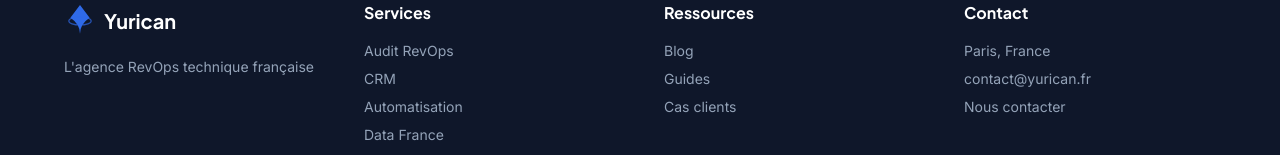
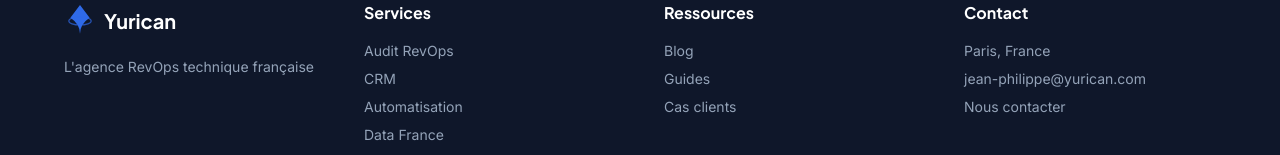
Before and after one commit to orkeen-corp/yurican-agency, a React (Vite) app: page / in a window 1280 px wide. Shown: the part 4415-4570 px from the top of the page. Built offline with nearby package versions, Linux system fonts and the light colour scheme; no server answers.

Commit message:
to jp mail

```diff
--- a/specifications/yurican-landing-page.jsx
+++ b/specifications/yurican-landing-page.jsx
@@ -383,7 +383,7 @@ const YuricanLandingPage = () => {
               <h4 className="font-bold mb-4">Contact</h4>
               <ul className="space-y-2 text-slate-400 text-sm">
                 <li>Paris, France</li>
-                <li><a href="mailto:contact@yurican.fr" className="hover:text-white transition-colors">contact@yurican.fr</a></li>
+                <li><a href="mailto:jean-philippe@yurican.com.fr" className="hover:text-white transition-colors">jean-philippe@yurican.com</a></li>
               </ul>
             </div>
           </div>
--- a/src/components/layout/Footer.tsx
+++ b/src/components/layout/Footer.tsx
@@ -19,7 +19,7 @@ const footerLinks = {
   ],
   contact: [
     { label: 'Paris, France', href: '#', external: false },
-    { label: 'contact@yurican.fr', href: 'mailto:contact@yurican.fr', external: true },
+    { label: 'jean-philippe@yurican.com', href: 'mailto:jean-philippe@yurican.com', external: true },
   ],
 }
 
--- a/src/components/sections/ContactSection.tsx
+++ b/src/components/sections/ContactSection.tsx
@@ -5,8 +5,8 @@ const contactInfo = [
   {
     icon: Mail,
     label: 'Email',
-    value: import.meta.env.VITE_CONTACT_EMAIL || 'contact@yurican.fr',
-    href: `mailto:${import.meta.env.VITE_CONTACT_EMAIL || 'contact@yurican.fr'}`,
+    value: import.meta.env.VITE_CONTACT_EMAIL || 'jean-philippe@yurican.com.fr',
+    href: `mailto:${import.meta.env.VITE_CONTACT_EMAIL || 'jean-philippe@yurican.com.fr'}`,
   },
   {
     icon: MapPin,
```
Also changed, not shown: 1 other file (tests, documents, lock files or other folders).
